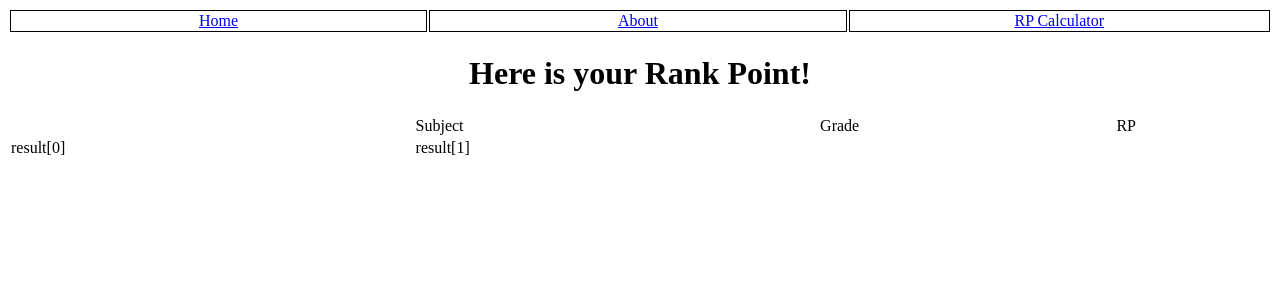
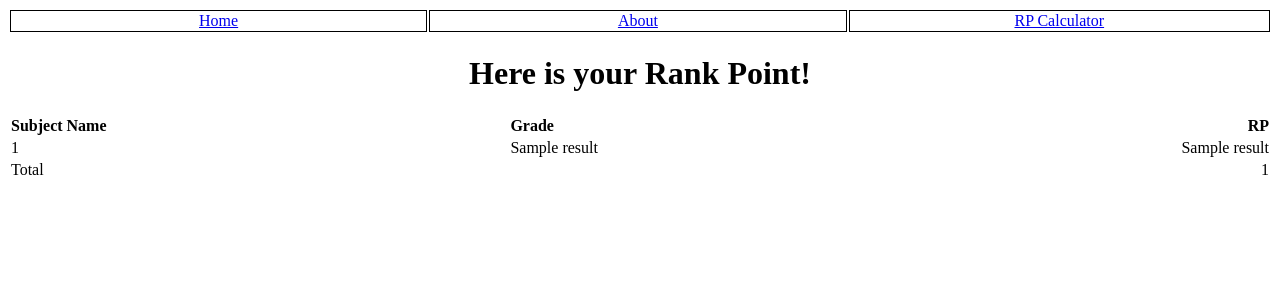
Before and after one commit to keithwongzx/RV_Computing, a Flask app: template Tutorial_N02:03/v2/templates/rp_display.html in a window 1280 px wide. Shown: the top 300 px of the page. Run offline with Flask 2, Linux system fonts and the light colour scheme; the template is opened without the code that fills it: most values are stand-ins (such as "Sample title", 1, 10 or a date in 2020).

Commit message:
complete!

```diff
--- a/Tutorial_N02:03/v2/app.py
+++ b/Tutorial_N02:03/v2/app.py
@@ -22,24 +22,103 @@ def rp_calc():
 @app.route("/rp_display/", methods=["POST"])
 def display():
     sub_list = []
+    grade_list = []
+    rp_list = []
+    data = []
     for i in request.form:
         sub_list.append(i)
-    data = request.form
+        grade_list.append(request.form[i])
+        if i == "General Paper" or i == "Project Work" or i == "Mother Tongue" or i == "H1 Subject":
+            if request.form[i] == "A":
+                rp_list.append("10.00")
+            elif request.form[i] == "B":
+                rp_list.append("8.75")
+            elif request.form[i] == "C":
+                rp_list.append("7.50")
+            elif request.form[i] == "D":
+                rp_list.append("6.25")
+            elif request.form[i] == "E":
+                rp_list.append("5.00")
+            elif request.form[i] == "S":
+                rp_list.append("2.50")
+            elif request.form[i] == "U":
+                rp_list.append("0.00")
+        else:
+            if request.form[i] == "A":
+                rp_list.append("20.00")
+            elif request.form[i] == "B":
+                rp_list.append("17.50")
+            elif request.form[i] == "C":
+                rp_list.append("15.00")
+            elif request.form[i] == "D":
+                rp_list.append("12.50")
+            elif request.form[i] == "E":
+                rp_list.append("10.00")
+            elif request.form[i] == "S":
+                rp_list.append("5.00")
+            elif request.form[i] == "U":
+                rp_list.append("0.00")
+    print(sub_list)
+    print(grade_list)
+    print(rp_list)
+    for i in range(len(sub_list)):
+        temp = []
+        temp.append(sub_list[i])
+        temp.append(grade_list[i])
+        temp.append(rp_list[i])
+        data.append(temp)
     print(data)
-    if "pw" in sub_list:
+    include_pw = ""
+    include_mtl = ""
+    if "Project Work" in sub_list:
         include_pw = "yes"
-    if "mt" in sub_list:
+    if "Mother Tongue" in sub_list:
         include_mtl = "yes"
-    if "pw" in sub_list:
-        if "mt" in sub_list:
-            return render_template("rp_display.html", include_pw=include_pw, include_mtl=include_mtl, data=data)
+    total_rp = 0.00
+    total_rp_mtl = 0.00
+    if include_pw == "yes":
+        if include_mtl == "yes":
+            for i in range(len(rp_list)):
+                total_rp_mtl += float(rp_list[i])
+            for i in range(len(rp_list) -1):
+                total_rp += float(rp_list[i])
+            total_rp_mtl = (total_rp_mtl / 100.00) * 90.00
+            if total_rp_mtl > total_rp:
+                total_rp = total_rp_mtl
+            if len(str(total_rp)) == 4:
+                total_rp = str(total_rp) + "0 / 90.00"
+            else:
+                total_rp = str(total_rp) + " / 90.00"
         else:
-            return render_template("rp_display.html", include_pw=include_pw, include_mtl=include_mtl, data=data)
+            for i in range(len(rp_list)):
+                total_rp += float(rp_list[i])
+            total_rp = str(total_rp)
+            if len(total_rp) == 4:
+                total_rp = total_rp + "0 / 90.00"
+            else:
+                total_rp = total_rp + " / 90.00"
     else:
-        if "mt" in sub_list:
-            return render_template("rp_display.html", include_pw=include_pw, include_mtl=include_mtl, data=data)
+        if include_mtl == "yes":
+            for i in range(len(rp_list)):
+                total_rp_mtl += float(rp_list[i])
+            for i in range(len(rp_list) -1):
+                total_rp += float(rp_list[i])
+            total_rp_mtl = (total_rp_mtl / 90.00) * 80.00
+            if total_rp_mtl > total_rp:
+                total_rp = total_rp_mtl
+            if len(str(total_rp)) == 4:
+                total_rp = str(total_rp) + "0 / 80.00"
+            else:
+                total_rp = str(total_rp) + " / 80.00"
         else:
-            return render_template("rp_display.html", include_pw=include_pw, include_mtl=include_mtl, data=data)
+            for i in range(len(rp_list)):
+                total_rp += float(rp_list[i])
+            total_rp = str(total_rp)
+            if len(total_rp) == 4:
+                total_rp = total_rp + "0 / 80.00"
+            else:
+                total_rp = total_rp + " / 80.00"
+    return render_template("rp_display.html", include_pw=include_pw, include_mtl=include_mtl, data=data, total_rp=total_rp)
 
 if __name__ == "__main__":
-    app.run(port=5003, debug=True)
+    app.run(port=5005, debug=True)
--- a/Tutorial_N02:03/v2/static/css/base.css
+++ b/Tutorial_N02:03/v2/static/css/base.css
@@ -5,3 +5,6 @@ table{width: 100%}
     width: 480px;
     border: 1px solid black}
 select{width: 100%}
+.rp{text-align: right}
+.grade{text-align: left;
+    width: 300px}
--- a/Tutorial_N02:03/v2/templates/rp_display.html
+++ b/Tutorial_N02:03/v2/templates/rp_display.html
@@ -3,26 +3,38 @@
 {% block content %}
 <h1>Here is your Rank Point!</h1>
 <table>
-    <th>
-        <td>
-            Subject
-        </td>
-        <td>
-            Grade
-        </td>
-        <td>
-            RP
-        </td>
+    <th align="left">
+        Subject Name
+    </th>
+    <th align="left">
+        Grade
+    </th>
+    <th align="right">
+        RP
     </th>
     {% for result in data %}
     <tr>
         <td>
-            result[0]
+            {{result[0]}}
         </td>
-        <td>
-            result[1]
+        <td class="grade">
+            {{result[1]}}
+        </td>
+        <td class="rp">
+            {{result[2]}}
         </td>
     </tr>
     {% endfor %}
+    <tr>
+        <td>
+            Total
+        </td>
+        <td>
+
+        </td>
+        <td align="right">
+            {{total_rp}}
+        </td>
+    </tr>
 </table>
 {% endblock %}
```
Also changed, not shown: Tutorial_N02:03/v2/templates/rp_calc_grades.html (+35 -35 lines).
